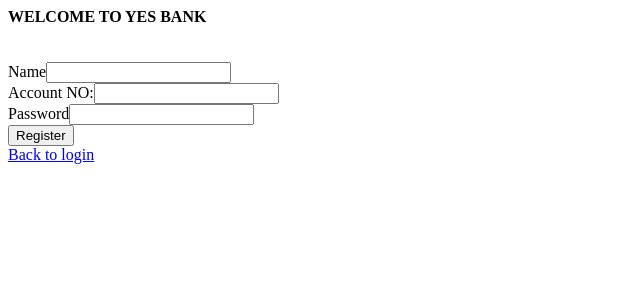
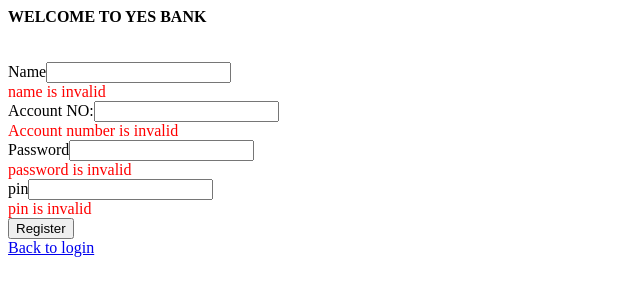
Before and after one commit to Rajisha-yugesh/bankapp-angular, an Angular app: page /register in a window 1280 px wide. Shown: the top 300 px of the page, without its empty margins (0-640 px from the left). Built offline with nearby package versions, Linux system fonts and the light colour scheme.

Commit message:
reactive forms  & ngif

```diff
--- a/src/app/app.module.ts
+++ b/src/app/app.module.ts
@@ -1,6 +1,6 @@
 import { BrowserModule } from '@angular/platform-browser';
 import { NgModule } from '@angular/core';
-import { FormsModule } from '@angular/forms';
+import { FormsModule, ReactiveFormsModule } from '@angular/forms';
 
 
 
@@ -20,7 +20,8 @@
   imports: [
     BrowserModule,
     AppRoutingModule,
-    FormsModule
+    FormsModule,
+    ReactiveFormsModule
   ],
   providers: [],
   bootstrap: [AppComponent]
--- a/src/app/register/register.component.css
+++ b/src/app/register/register.component.css
@@ -0,0 +1,3 @@
+.error{
+    color: red;
+}
--- a/src/app/register/register.component.html
+++ b/src/app/register/register.component.html
@@ -1,4 +1,4 @@
-<form (ngSubmit)="register()">
+<form [formGroup]="registerForm" (ngSubmit)="register()">
 
     <strong><span>WELCOME TO YES BANK</span></strong>
     <br>
@@ -7,17 +7,25 @@
     <div class="form-group">
 
         <label for="name">Name</label>
-        <input [(ngModel)]="name" type="text" name="name" class="form-control" id="name">
+        <input formControlName="name"  type="text" name="name" class="form-control" id="name">
+        <div class="error" *ngIf="getError('name')">name is invalid</div>
       </div>
     <div class="form-group">
       <label for="acno">Account NO:</label>
-      <input [(ngModel)]="acno" type="text" name="acno" class="form-control" id="acno" aria-describedby="acno">
-      {{acno}}<!--  //string interpolation =>if we want to show the data in ts file to html (view in the browser)ie, when we ype acno that will appear on browser-->
+      <input  formControlName="acno" type="text" name="acno" class="form-control" id="acno" aria-describedby="acno">
+      <div class="error" *ngIf="getError('acno')">Account number is invalid</div>
+      <!-- {{acno}} //string interpolation =>if we want to show the data in ts file to html (view in the browser)ie, when we ype acno that will appear on browser -->
     </div>
     <div class="form-group">
       <label for="pwd">Password</label>
-      <input [(ngModel)]="pwd" type="password" name="paswd" class="form-control" id="pwd">
+      <input  formControlName="pwd"type="password" name="paswd" class="form-control" id="pwd">
+      <div class="error" *ngIf="getError('pwd')">password is invalid</div>
     </div>
+    <div class="form-group">
+        <label for="pin">pin</label>
+        <input  formControlName="pin" type="text" name="pin" class="form-control" id="pin">
+        <div class="error" *ngIf="getError('pin')">pin is invalid</div>
+      </div>
 
     <button type="submit" class="btn btn-primary" >Register</button><br>
     <a routerLink="">Back to login</a>
--- a/src/app/register/register.component.ts
+++ b/src/app/register/register.component.ts
@@ -1,4 +1,7 @@
 import { Component, OnInit } from '@angular/core';
+import { DataService } from '../services/data.service';
+import { Router } from '@angular/router';
+import { FormBuilder, Validators, MinLengthValidator } from '@angular/forms';
 
 @Component({
   selector: 'app-register',
@@ -6,19 +9,43 @@
   styleUrls: ['./register.component.css']
 })
 export class RegisterComponent implements OnInit {
-  name="";
-  acno="";
-  pwd="";
 
 
-  constructor() { }
+  registerForm = this.fb.group({
+    name:['',[Validators.required]],
+    acno:['',[Validators.required,Validators.minLength(3)]],
+    pwd:['',[Validators.required]],
+    pin:['',[Validators.required]],
+  })
+
+
+  constructor(private dataservice : DataService,
+    private router:Router,
+    private fb:FormBuilder) { }
 
   ngOnInit(): void {
   }
-  register(){
-    alert("register")
+
+  getError(field){
+    return this.registerForm.get(field).errors
+
 
   }
+  register(){
+    // if(this.registerForm.get('name').errors){
+    //   console.log("name is ivalid")
+    // }
 
+    if(this.registerForm.valid){
+    const result=this.dataservice.register(this.registerForm.value.name,this.registerForm.value.acno,this.registerForm.value.pwd,this.registerForm.value.pin);
 
+    if(result){
+      alert("succesfully created account")
+      this.router.navigateByUrl("");
+    }
+  }
+  else{
+    alert("form is invalid")
+  }
 }
+}
--- a/src/app/services/data.service.ts
+++ b/src/app/services/data.service.ts
@@ -15,4 +15,20 @@
   }
 
   constructor() { }
+
+  register(name,acno,pwd,pin){
+    if(acno in this.accountDetails){
+      alert("account number already exists, Please Login");
+      return false;//i will move o register.ts register();
+    }
+    this.accountDetails[acno]={
+      name,
+      acno,
+      pwd,
+      pin,
+      balance:0
+    }
+    console.log(this.accountDetails)
+   return true;
+  }
 }
```
